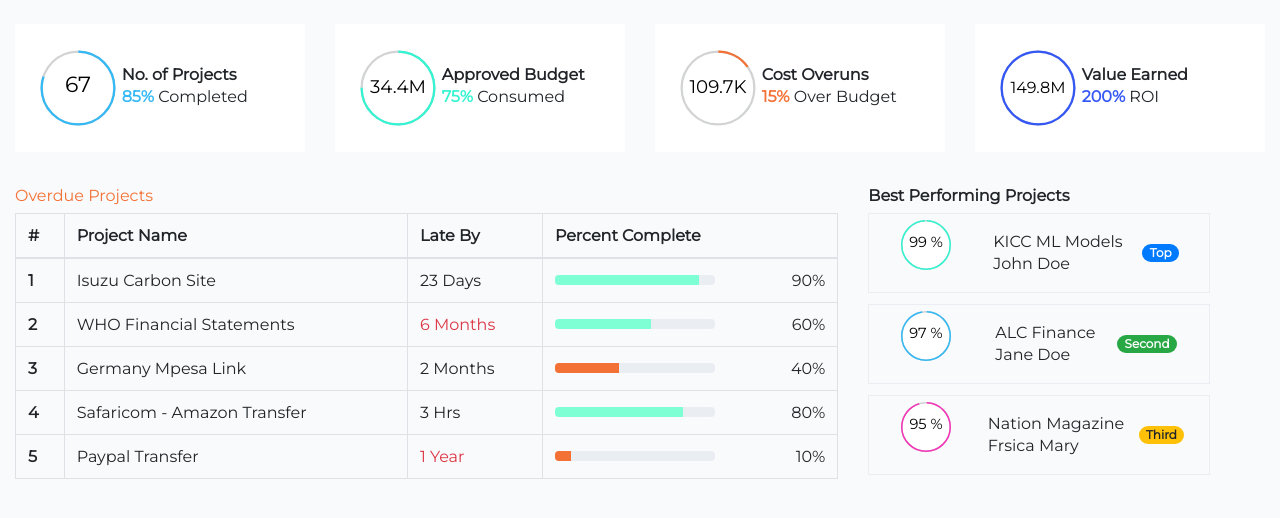
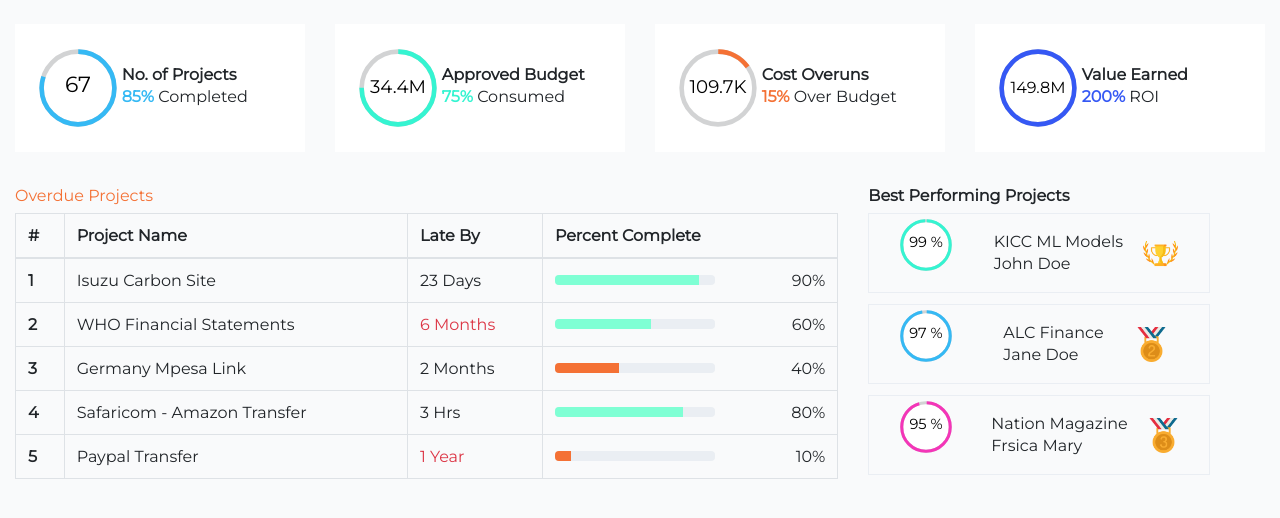
Before and after one commit to atembamanu/newQuick, a plain HTML site: page index.html in a window 1280 px wide. Drawn offline with nearby package versions, Linux system fonts and the light colour scheme.

Commit message:
Change stroke to 2

```diff
--- a/index.html
+++ b/index.html
@@ -23,10 +23,10 @@
                                         <circle class="donut-hole" cx="21" cy="21" r="15.91549430918954" fill="#fff">
                                         </circle>
                                         <circle class="donut-ring" cx="21" cy="21" r="15.91549430918954"
-                                            fill="transparent" stroke="#d2d3d4" stroke-width="1"></circle>
+                                            fill="transparent" stroke="#d2d3d4" stroke-width="2"></circle>
 
                                         <circle class="donut-segment" cx="21" cy="21" r="15.91549430918954"
-                                            fill="transparent" stroke="#35B9F4" stroke-width="1"
+                                            fill="transparent" stroke="#35B9F4" stroke-width="2"
                                             stroke-dasharray="80 20" stroke-dashoffset="25"></circle>
 
                                         <g class="chart-text">
@@ -56,10 +56,10 @@
                                         <circle class="donut-hole" cx="21" cy="21" r="15.91549430918954" fill="#fff">
                                         </circle>
                                         <circle class="donut-ring" cx="21" cy="21" r="15.91549430918954"
-                                            fill="transparent" stroke="#d2d3d4" stroke-width="1"></circle>
+                                            fill="transparent" stroke="#d2d3d4" stroke-width="2"></circle>
 
                                         <circle class="donut-segment" cx="21" cy="21" r="15.91549430918954"
-                                            fill="transparent" stroke="#35f4d1" stroke-width="1"
+                                            fill="transparent" stroke="#35f4d1" stroke-width="2"
                                             stroke-dasharray="75 25" stroke-dashoffset="25"></circle>
 
                                         <g class="chart-text">
@@ -89,10 +89,10 @@
                                         <circle class="donut-hole" cx="21" cy="21" r="15.91549430918954" fill="#fff">
                                         </circle>
                                         <circle class="donut-ring" cx="21" cy="21" r="15.91549430918954"
-                                            fill="transparent" stroke="#d2d3d4" stroke-width="1"></circle>
+                                            fill="transparent" stroke="#d2d3d4" stroke-width="2"></circle>
 
                                         <circle class="donut-segment" cx="21" cy="21" r="15.91549430918954"
-                                            fill="transparent" stroke="#f47135" stroke-width="1"
+                                            fill="transparent" stroke="#f47135" stroke-width="2"
                                             stroke-dasharray="15 85" stroke-dashoffset="25"></circle>
 
                                         <g class="chart-text">
@@ -122,10 +122,10 @@
                                         <circle class="donut-hole" cx="21" cy="21" r="15.91549430918954" fill="#fff">
                                         </circle>
                                         <circle class="donut-ring" cx="21" cy="21" r="15.91549430918954"
-                                            fill="transparent" stroke="#d2d3d4" stroke-width="1"></circle>
+                                            fill="transparent" stroke="#d2d3d4" stroke-width="2"></circle>
 
                                         <circle class="donut-segment" cx="21" cy="21" r="15.91549430918954"
-                                            fill="transparent" stroke="#3558f4" stroke-width="1"
+                                            fill="transparent" stroke="#3558f4" stroke-width="2"
                                             stroke-dasharray="100 0" stroke-dashoffset="25"></circle>
 
                                         <g class="chart-text">
@@ -232,10 +232,10 @@
                                     <circle class="donut-hole" cx="21" cy="21" r="15.91549430918954" fill="#fff">
                                     </circle>
                                     <circle class="donut-ring" cx="21" cy="21" r="15.91549430918954" fill="transparent"
-                                        stroke="#d2d3d4" stroke-width="1"></circle>
+                                        stroke="#d2d3d4" stroke-width="2"></circle>
 
                                     <circle class="donut-segment" cx="21" cy="21" r="15.91549430918954"
-                                        fill="transparent" stroke="#35f4d1" stroke-width="1" stroke-dasharray="99 1"
+                                        fill="transparent" stroke="#35f4d1" stroke-width="2" stroke-dasharray="99 1"
                                         stroke-dashoffset="25"></circle>
 
                                     <g class="chart-text">
@@ -249,7 +249,7 @@
                     </div>
                     <div>KICC ML Models<br>
                         John Doe</div>
-                    <div><span class="badge badge-pill badge-primary">Top</span></div>
+                    <div><img src="./images/winner.png" alt="Third" height="35" width="35"></div>
                 </div>
                 <div class="best">
                     <div id="rating">
@@ -259,10 +259,10 @@
                                     <circle class="donut-hole" cx="21" cy="21" r="15.91549430918954" fill="#fff">
                                     </circle>
                                     <circle class="donut-ring" cx="21" cy="21" r="15.91549430918954" fill="transparent"
-                                        stroke="#d2d3d4" stroke-width="1"></circle>
+                                        stroke="#d2d3d4" stroke-width="2"></circle>
 
                                     <circle class="donut-segment" cx="21" cy="21" r="15.91549430918954"
-                                        fill="transparent" stroke="#35B9F4" stroke-width="1" stroke-dasharray="97 3"
+                                        fill="transparent" stroke="#35B9F4" stroke-width="2" stroke-dasharray="97 3"
                                         stroke-dashoffset="25"></circle>
 
                                     <g class="chart-text">
@@ -276,7 +276,7 @@
                     </div>
                     <div>ALC Finance<br>
                         Jane Doe</div>
-                    <div><span class="badge badge-pill badge-success">Second</span></div>
+                    <div><img src="./images/silver-medal.png" alt="Third" height="35" width="35"></div>
                 </div>
                 <div class="best">
                     <div id="rating">
@@ -286,10 +286,10 @@
                                     <circle class="donut-hole" cx="21" cy="21" r="15.91549430918954" fill="#fff">
                                     </circle>
                                     <circle class="donut-ring" cx="21" cy="21" r="15.91549430918954" fill="transparent"
-                                        stroke="#d2d3d4" stroke-width="1"></circle>
+                                        stroke="#d2d3d4" stroke-width="2"></circle>
 
                                     <circle class="donut-segment" cx="21" cy="21" r="15.91549430918954"
-                                        fill="transparent" stroke="#f435b8" stroke-width="1" stroke-dasharray="95 5"
+                                        fill="transparent" stroke="#f435b8" stroke-width="2" stroke-dasharray="95 5"
                                         stroke-dashoffset="25"></circle>
 
                                     <g class="chart-text">
@@ -303,7 +303,7 @@
                     </div>
                     <div>Nation Magazine<br>
                         Frsica Mary</div>
-                    <div><span class="badge badge-pill badge-warning">Third</span></div>
+                    <div><img src="./images/bronze-medal.png" alt="Third" height="35" width="35"></div>
                 </div>
             </div>
 
```
Also changed, not shown: images/bronze-medal.png (added), images/silver-medal.png (added), images/winner.png (added).
